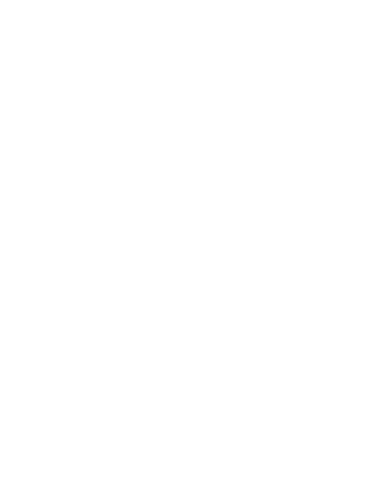
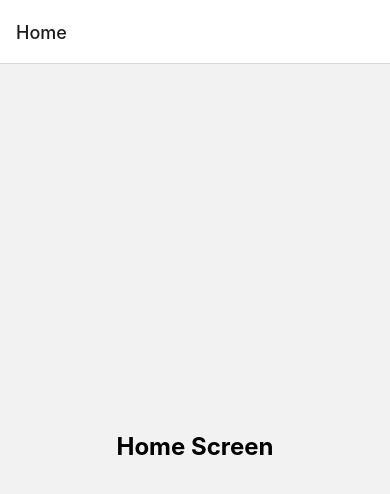
Before and after one commit to setykarimi/react-native, a React Native app: screen / in a window 390 px wide. Shown: the top 494 px of the page. Built offline with nearby package versions, Linux system fonts and the light colour scheme.

Commit message:
Subject: Rn navigation, Description: Create new folder for screens and add screens gto rn navigation - install new package, Date: 7/8/2024

```diff
--- a/components/rn-navigation/index.js
+++ b/components/rn-navigation/index.js
@@ -1,8 +1,18 @@
 import { NavigationContainer } from "@react-navigation/native";
+import { createNativeStackNavigator } from "@react-navigation/native-stack";
 import * as React from "react";
+import HomeScreen from "../../screens/home-screen";
+import AboutScreen from "../../screens/about-screen";
+
+const Stack = createNativeStackNavigator();
 
 export default function RnNavigation() {
   return (
-    <NavigationContainer>{/* Rest of your app code */}</NavigationContainer>
+    <NavigationContainer>
+      <Stack.Navigator>
+        <Stack.Screen name="Home" component={HomeScreen} />
+        <Stack.Screen name="About" component={AboutScreen} />
+      </Stack.Navigator>
+    </NavigationContainer>
   );
 }
--- a/package.json
+++ b/package.json
@@ -10,14 +10,15 @@
   },
   "dependencies": {
     "@react-navigation/native": "^6.1.17",
+    "@react-navigation/native-stack": "^6.10.0",
     "@types/react": "~18.2.79",
     "expo": "^51.0.2",
     "expo-status-bar": "~1.12.1",
     "react": "18.2.0",
     "react-native": "0.74.1",
-    "typescript": "~5.3.3",
+    "react-native-safe-area-context": "4.10.1",
     "react-native-screens": "3.31.1",
-    "react-native-safe-area-context": "4.10.1"
+    "typescript": "~5.3.3"
   },
   "devDependencies": {
     "@babel/core": "^7.20.0"
--- /dev/null
+++ b/screens/about-screen.js
@@ -0,0 +1,23 @@
+import React from "react";
+import { StyleSheet, Text, View } from "react-native";
+
+export default function AboutScreen() {
+  return (
+    <View style={styles.container}>
+      <Text style={styles.text}>About Screen</Text>
+    </View>
+  );
+}
+
+const styles = StyleSheet.create({
+  container: {
+    flex: 1,
+    alignItems: "center",
+    justifyContent: "center",
+  },
+  text: {
+    fontSize: 24,
+    fontWeight: "bold",
+    marginBottom: 16,
+  },
+});
--- /dev/null
+++ b/screens/home-screen.js
@@ -0,0 +1,23 @@
+import React from "react";
+import { StyleSheet, Text, View } from "react-native";
+
+export default function HomeScreen() {
+  return (
+    <View style={styles.container}>
+      <Text style={styles.text}>Home Screen</Text>
+    </View>
+  );
+}
+
+const styles = StyleSheet.create({
+  container: {
+    flex: 1,
+    alignItems: "center",
+    justifyContent: "center",
+  },
+  text: {
+    fontSize: 24,
+    fontWeight: "bold",
+    marginBottom: 16,
+  },
+});
```
Also changed, not shown: 1 other file (tests, documents, lock files or other folders).
